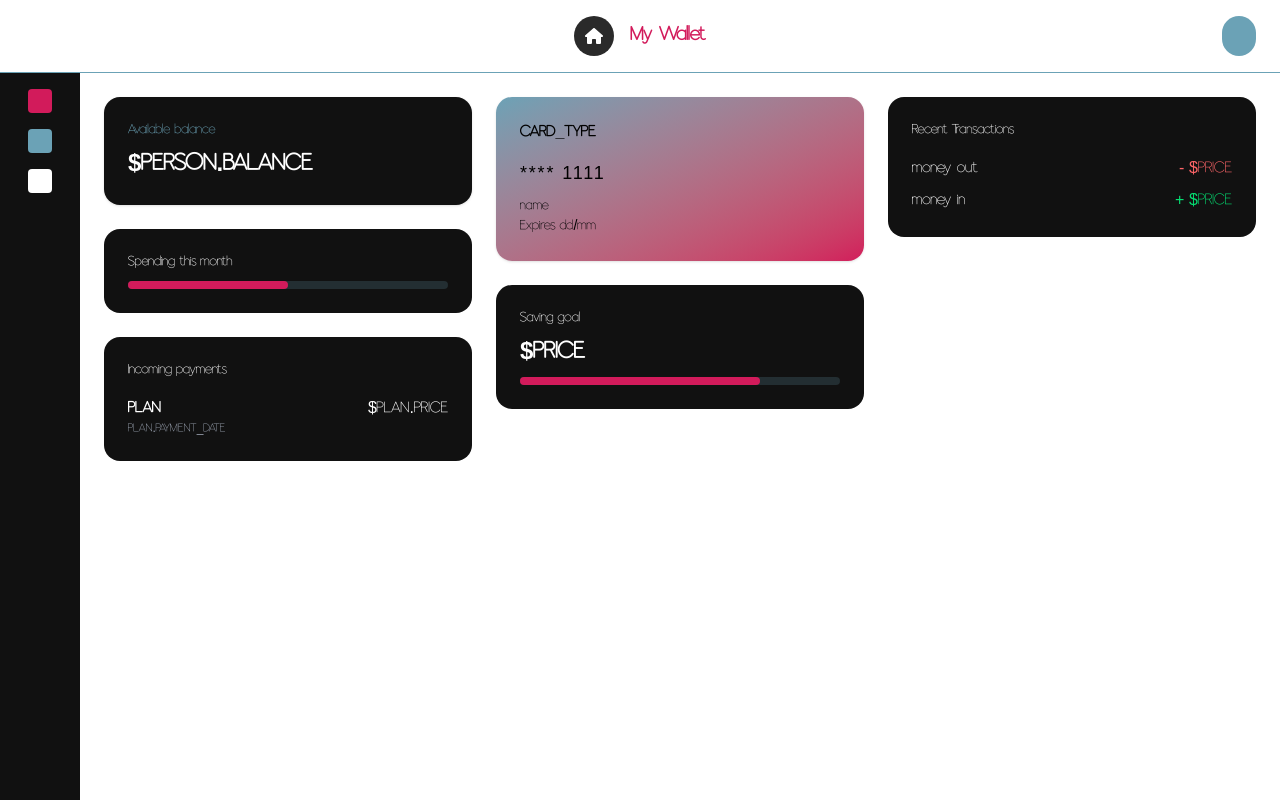
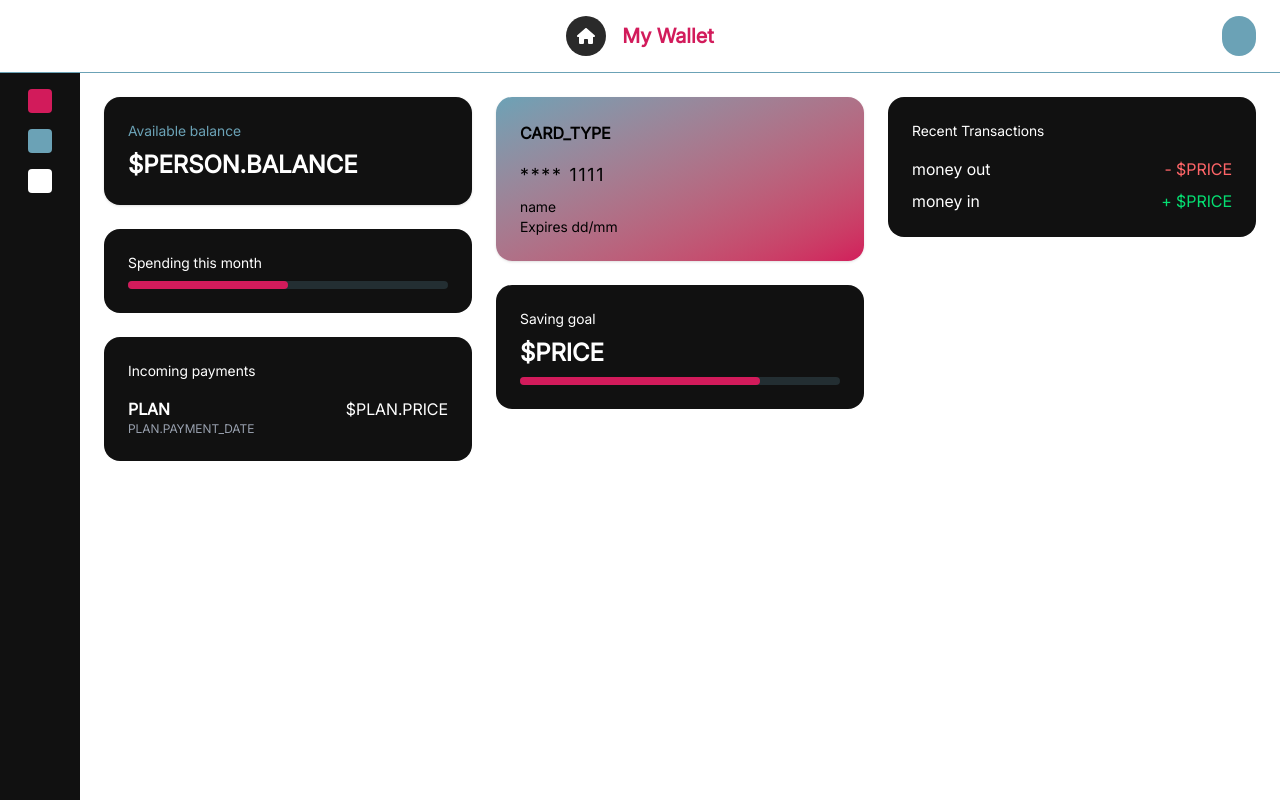
Before and after one commit to LazVeiga/oura-project, a Next.js app: page / in a window 1280 px wide. Built offline with nearby package versions, Linux system fonts and the light colour scheme.

Commit message:
feature: adding new font

```diff
--- a/src/app/globals.css
+++ b/src/app/globals.css
@@ -6,8 +6,8 @@
 }
 
 @font-face {
-  font-family: 'Aura';
-  src: url('/fonts/AURA_DEMO.ttf') format('truetype');
+  font-family: 'Inter';
+  src: url('/fonts/Inter_18pt-Regular.ttf') format('truetype');
   font-weight: normal;
   font-style: normal;
 }
@@ -34,5 +34,5 @@
 body {
   background: var(--background);
   color: var(--foreground);
-  font-family: 'Aura', sans-serif;
+  font-family: 'Inter', sans-serif;
 }
```
Also changed, not shown: public/fonts/AURA_DEMO.ttf (deleted), public/fonts/Inter_18pt-Regular.ttf (added).
